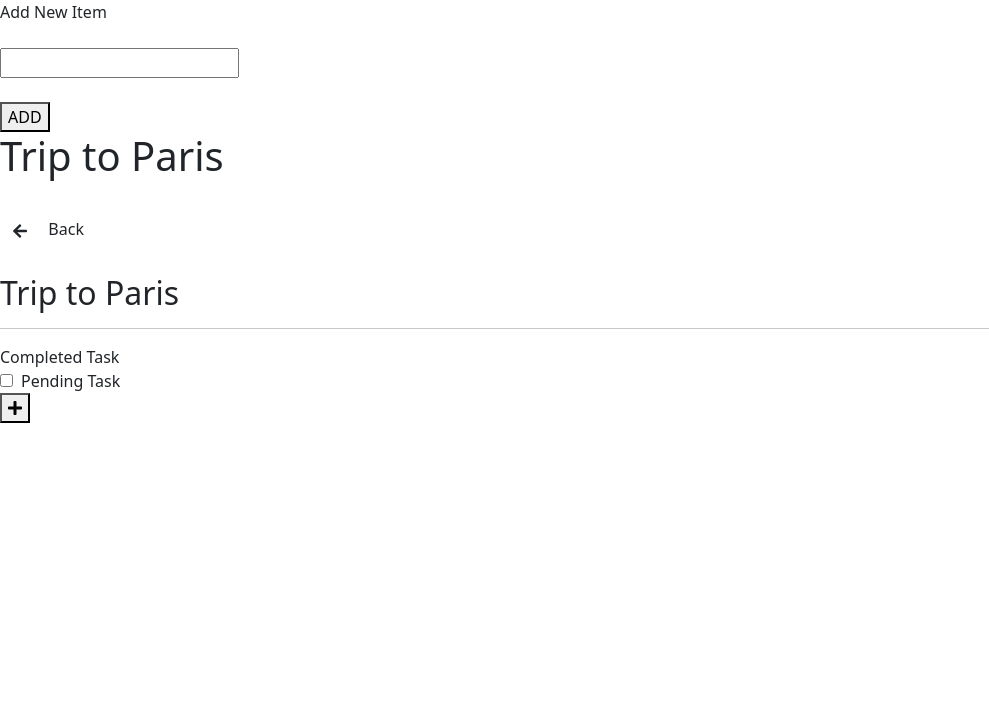
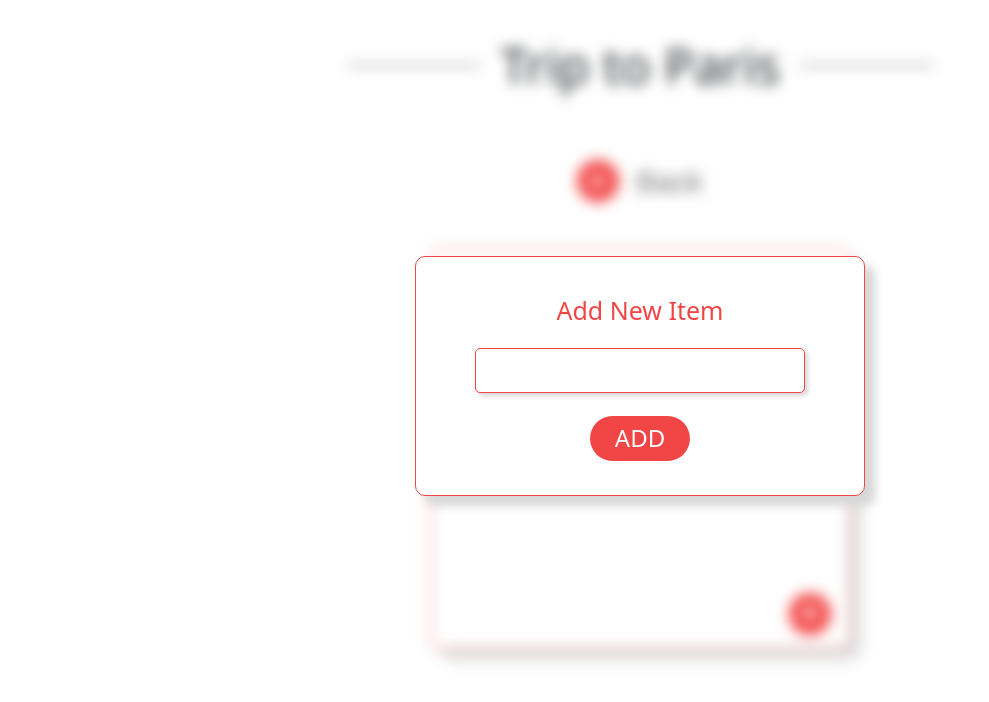
Before and after one commit to vishwashv1/prjt2, a plain HTML site: page addIteam.html in a window 1280 px wide. Shown: the whole page, without its empty margins (0-989 px from the left). Drawn offline with nearby package versions, Linux system fonts and the light colour scheme; files that its build step writes are made by us from their sources.

Commit message:
sec commit

```diff
--- a/style.css
+++ b/style.css
@@ -1,7 +1,203 @@
-height:fit-content;
-position:relative;
-top:130px;
-flex-wrap:wrap;
+body{
+    padding:15px;
+}
+
+.container_1{
+    display:flex;
+    justify-content: space-between;
+    margin:auto;
+    width:60%;
+    height:fit-content;
+    position:relative;
+    top:130px;
 }
 
 .top_1{
+    font-size: 50px;
+    text-align: left;
+    font-family: sans-serif;
+}
+
+.top_2{
+    font-size: 30px;
+    text-align: right;
+    font-family: sans-serif;
+    padding: 20px;
+    font-weight:lighter;
+    color: rgb(113, 113, 113);
+}
+
+.btn{
+    height:42px;
+    width:42px;
+    border-radius: 50%;
+    position:relative;
+    bottom:3px;
+    font-size: 20px;
+    color:white;
+    background-color: rgb(242, 69, 69);
+    border :none;
+}
+.btn:hover{
+    color:white;
+    background-color: rgb(242, 69, 69);
+}
+
+.container_2{
+    display:flex;
+    justify-content: space-around;
+    margin:auto;
+    width:65%;
+    height:fit-content;
+    position:relative;
+    top:130px;
+}
+
+.cards{
+    height:360px;
+    width:240px;
+    border:1px solid rgb(242, 69, 69);
+    border-radius: 10px;
+    text-align: center;
+    padding:30px;
+    box-shadow: 10px 10px 10px rgb(216, 215, 215);
+}
+
+h2{
+    font-weight: lighter;
+    color:rgb(242, 69, 69);
+}
+
+hr.hr_style{
+    border: 0;
+    height: 2px;
+    background-image: linear-gradient(to right, rgba(255, 255, 255, 0), rgba(255, 255, 255, 0.75),rgba(255, 255, 255, 0));
+}
+
+.cardText{
+    text-decoration: line-through;
+    text-decoration-thickness: 3px;
+    font-size: 25px;
+    position:relative;
+    top:40px;
+    color:rgb(244, 55, 55);
+}
+
+.form{
+    font-size:22px;
+    position: relative;
+    top:60px;
+}
+input[type="checkbox"]{
+    width: 18px;
+    height: 18px;
+}
+
+strong{
+    color:rgb(38, 38, 38);
+}
+
+.addCard{
+    height:240px;
+    width:450px;
+    border:1px solid rgb(242, 69, 69);
+    border-radius: 10px;
+    text-align: center;
+    padding:10px;
+    position: fixed;
+    left: 50%;
+    top:32%;
+    transform: translate(-50%, 0);
+    z-index:200;
+    background-color: white;
+    box-shadow: 10px 10px 10px rgb(216, 215, 215);
+}
+#blur{
+    filter:blur(7px);
+}
+
+.form2{
+    font-size:22px;
+    padding:10px;
+}
+
+.add_head{
+    font-size: 25px;
+    color:rgb(242, 69, 69);
+    position: relative;
+    top:15px;
+}
+#addtext{
+    width:330px;
+    border:1px solid rgb(242, 69, 69);
+    border-radius: 5px;
+    height:45px;
+    box-shadow: 3px 3px 5px rgb(216, 215, 215);
+}
+
+.add_btn{
+    border:none;
+    background-color: rgb(242, 69, 69);
+    color:white;
+    height:45px;
+    width:100px;
+    border-radius: 25px;
+    font-size: 24px;
+    position: relative;
+    bottom:10px;
+}
+
+h1 {
+    display: flex;
+    flex-direction: row;
+    margin: auto;
+    width:50%;
+    padding:20px;
+    gap: 20px;
+    font-size: 50px;
+}
+
+h1:before,h1:after {
+    content: "";
+    flex:1;
+    border-bottom: 1px solid #000;
+    margin: auto;
+    width:50%;
+}
+
+.top_back{
+    font-size: 30px;
+    text-align: center;
+    font-family: sans-serif;
+    padding: 20px;
+    font-weight:lighter;
+    color: rgb(113, 113, 113);
+}
+
+.center_card{
+    height:400px;
+    width:420px;
+    border:1px solid rgb(242, 69, 69);
+    border-radius: 10px;
+    text-align: center;
+    margin:auto;
+    padding:30px;
+    box-shadow: 10px 10px 10px rgb(216, 215, 215);
+}
+
+.btn_2{
+    height:42px;
+    width:42px;
+    border-radius: 50%;
+    position:relative;
+    left:170px;
+    top:110px;
+    font-size: 20px;
+    color:white;
+    background-color: rgb(242, 69, 69);
+    border :none;
+}
+.btn:hover{
+    color:white;
+    background-color: rgb(242, 69, 69);
+}
```
Also changed, not shown: addList.html (+1 -1 lines).
